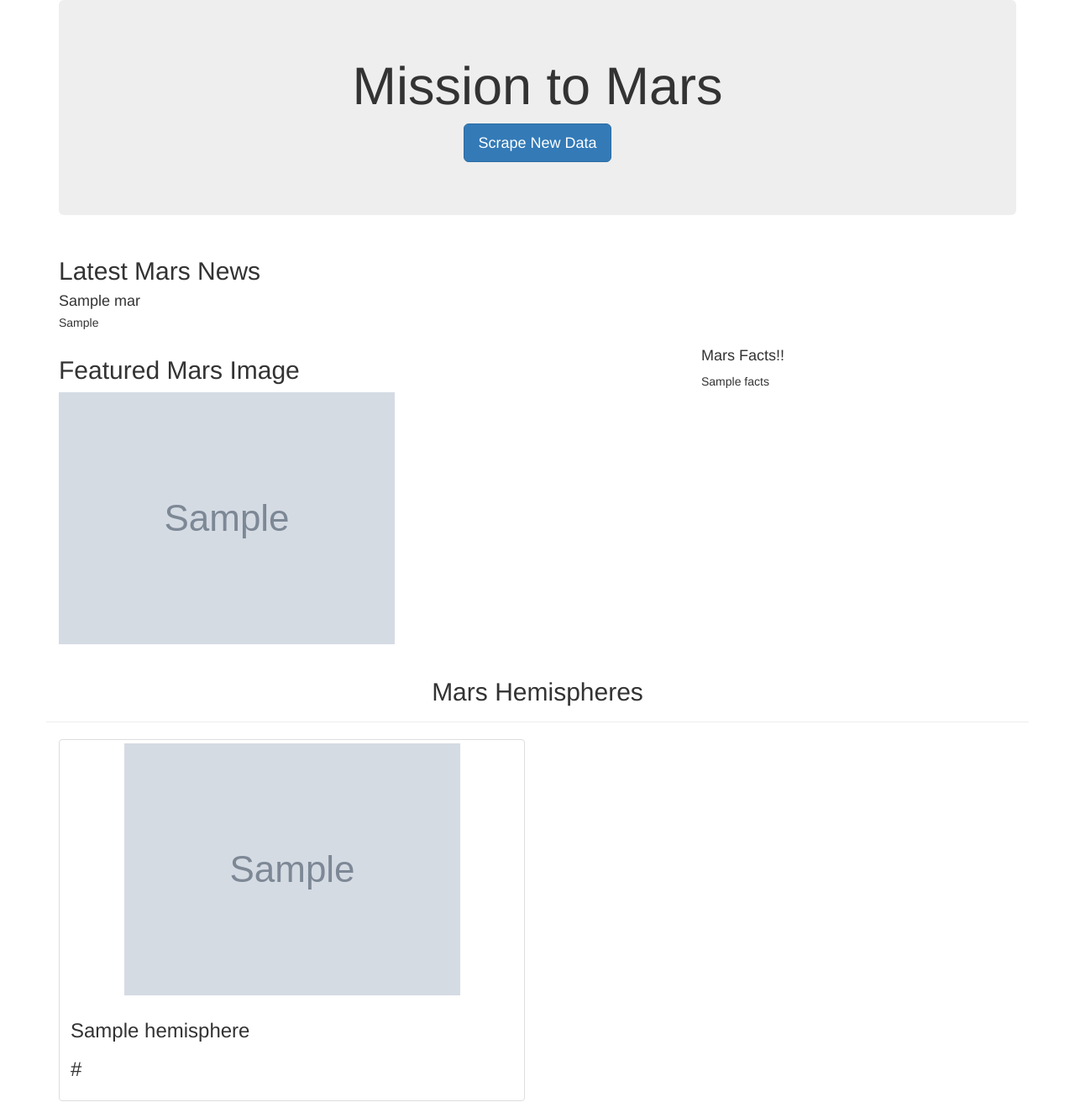
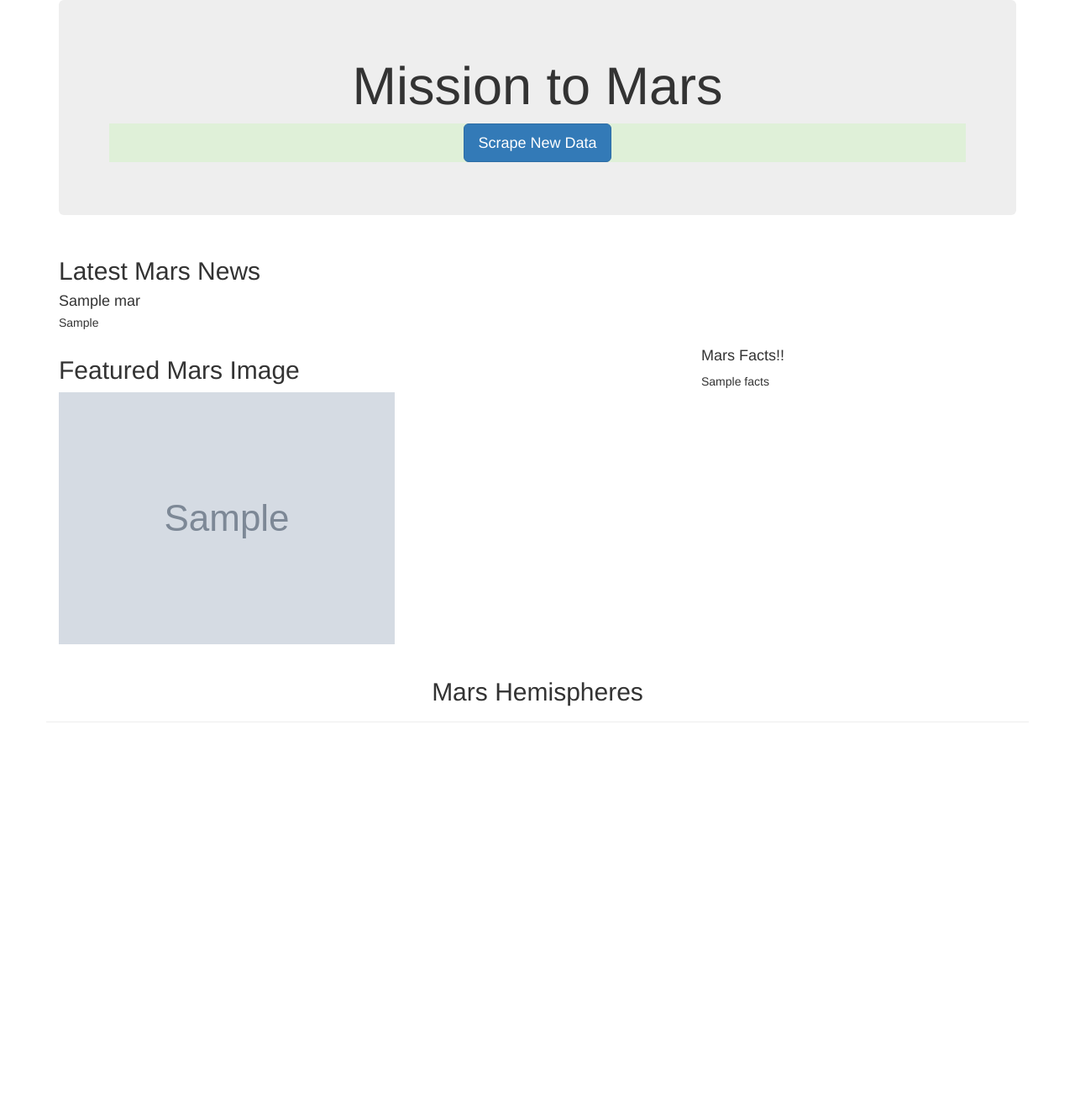
Before and after one commit to shaileeM/Mission-to-Mars, a Flask app: page / in a window 1280 px wide. Shown: the whole page at 84% size. After the commit the page ends 860 px from the top, so only its background shows below. Run offline with Flask 2, Linux system fonts and the light colour scheme; grey boxes marked "Sample" are stand-in pictures; a database or web service that is not in the repository returns one stand-in record (values such as "Sample title"); some libraries are stand-ins or nearby versions.

Commit message:
website not working

```diff
--- a/app.py
+++ b/app.py
@@ -22,6 +22,7 @@ def index():
 def scrape():
    mars = mongo.db.mars  #variable that points to our db
    mars_data = scraping.scrape_all()  #variable to hold newly scraped data
+   print(mars_data)
    mars.update({}, mars_data, upsert=True)  #update db using new data
    return redirect('/', code=302)
 
--- a/templates/index.html
+++ b/templates/index.html
@@ -14,11 +14,11 @@
     <div class="container">
         <div class="jumbotron text-center">
             <h1>Mission to Mars</h1>
-            <p><a class="btn btn-primary btn-lg" href="/scrape" role="button">Scrape New Data</a></p>
+            <p class="bg-success"><a class="btn btn-primary btn-lg" href="/scrape" role="button">Scrape New Data</a></p>
         </div>
         <!--Mars News-->
         <div class="row" id="mars-news">
-            <div class="col-md-12">
+            <div class="col-xs-4 col-md-12">
                 <div class="media">
                     <div class="media-body">
                     <h2>Latest Mars News</h2>
@@ -50,7 +50,7 @@
           <h2 class="text-center">Mars Hemispheres</h2>
         </div>
 
-        {% for hemisphere in mars.hemis_url_title %}
+        {% for hemisphere in hemis_url_title %}
         <div class="col-md-6">
           <div class="thumbnail">
             <img src="{{hemisphere.img_url | default('static/images/error.png', true)}}" alt="...">
```
Also changed, not shown: scraping.py (+3 -4 lines).
